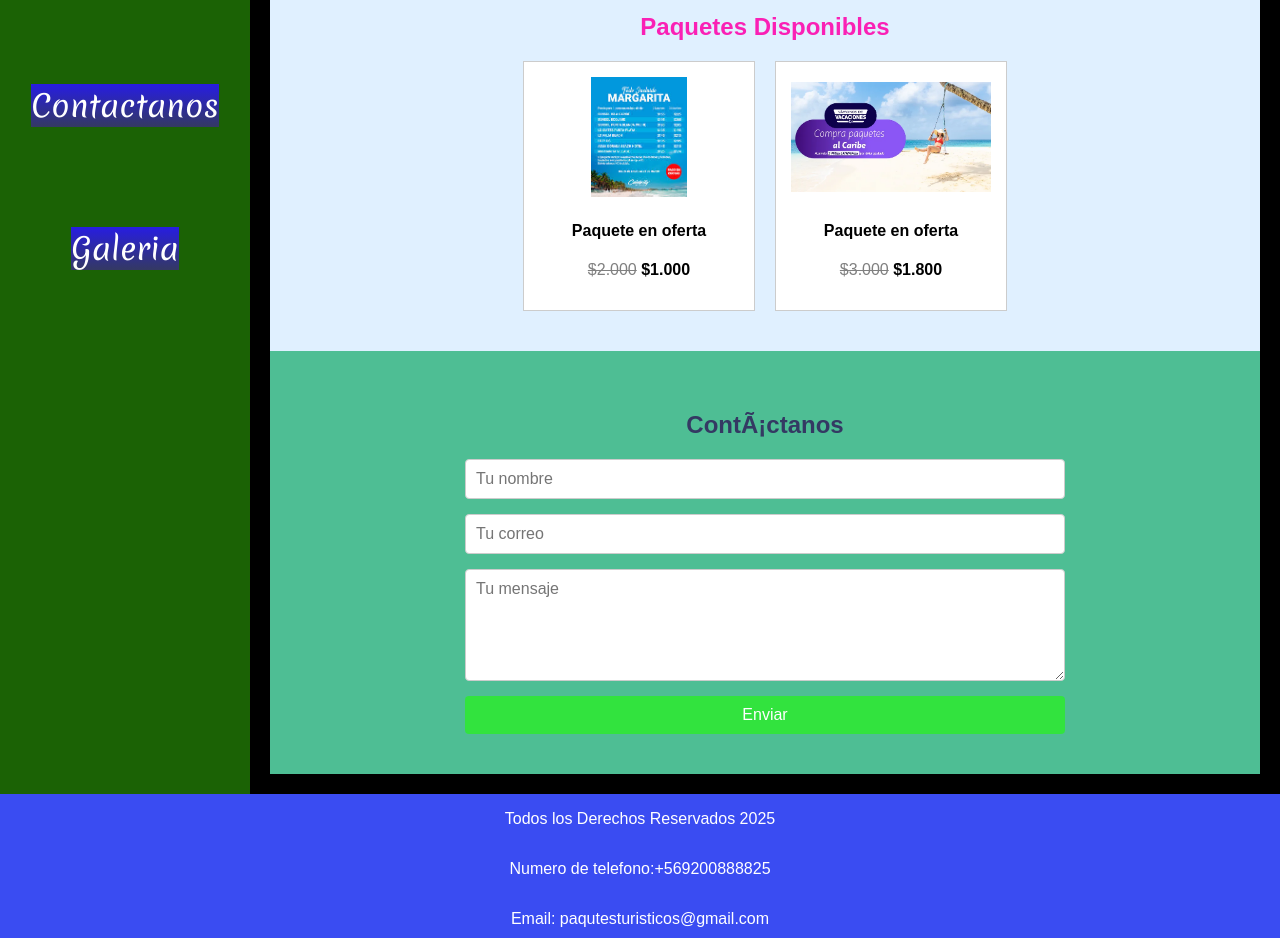
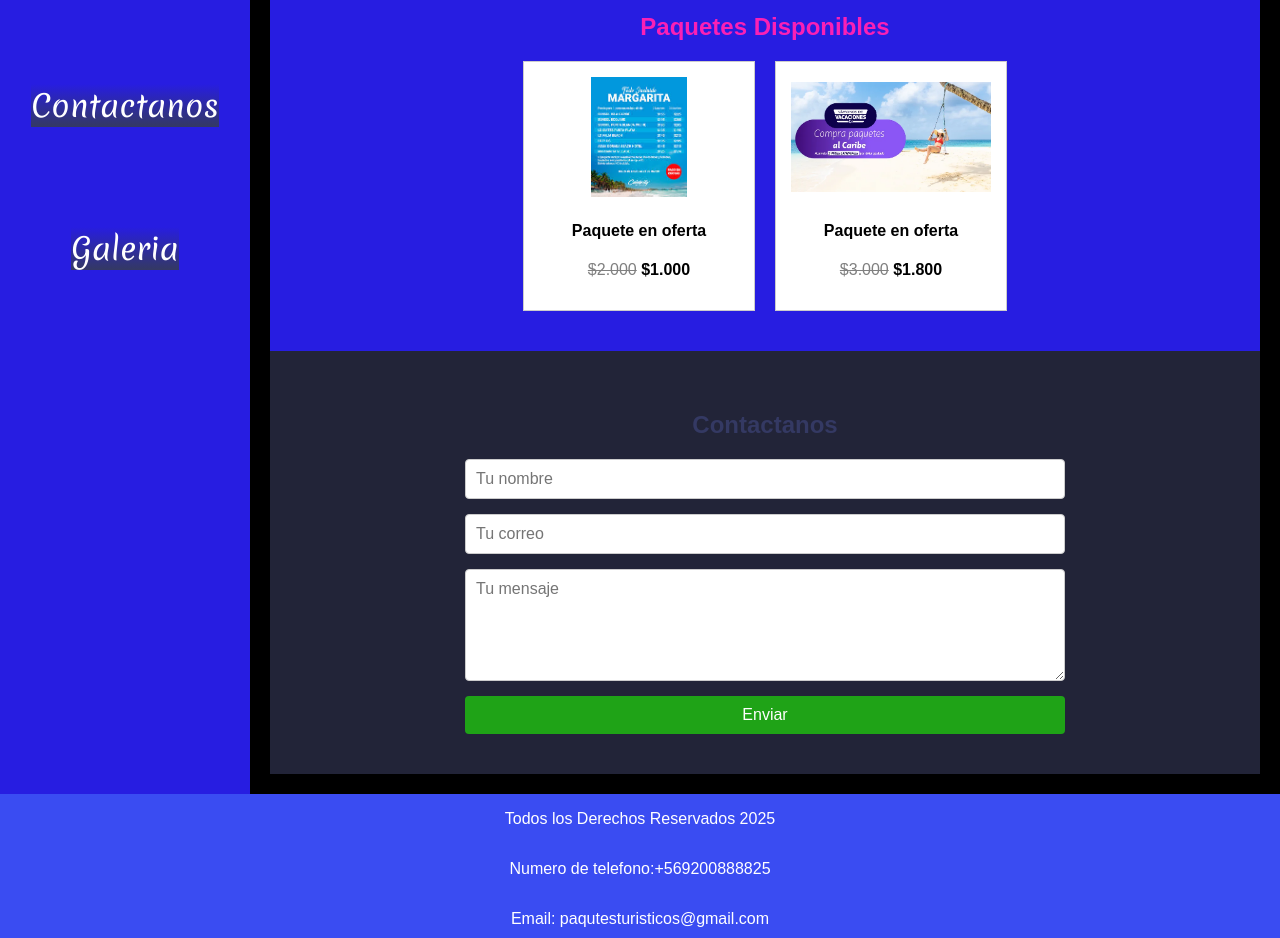
Before and after one commit to 77yoga77/animaciones, a plain HTML site: page index.html in a window 1280 px wide. Shown: the part 715-1653 px from the top of the page. Drawn offline with Linux system fonts and the light colour scheme.

Commit message:
cambios en css style

```diff
--- a/assets/style.css
+++ b/assets/style.css
@@ -12,18 +12,21 @@ body {
 
 .sidebar {
   grid-area: sidebar;
-  background-color: #1b6205;
+  background-color: #271de1;
   color: white;
   display: flex;
   flex-direction: column;
   padding: 20px;
+  text-align: center;
 }
 
 .logo-coin img{
  height: 150px;
  position: relative;
  transition: transform 0.5s ease;
+ text-align: center;
 }
+
 .logo-coin img:hover {
   transform: translateY(70px)
 }
@@ -205,7 +208,7 @@ body {
 
 .contact-section {
   padding: 40px 20px;
-  background-color: #4ebe94;
+  background-color: #5c62985e;
   text-align: center;
 }
 
@@ -247,7 +250,7 @@ body {
 
 .ofertas-section {
   padding: 40px 20px;
-  background-color: #e0f0ff;
+  background-color: #271de1;
   text-align: center;
   animation: text 5s linear infinite;
 }
--- a/index.html
+++ b/index.html
@@ -36,9 +36,9 @@
    </div>
 
    <div class="mobile-nav" id="mobileNav">
-  <a href="#">Inicio </a>
-  <a href="#ofertas">Ofertas</a>
-  <a href="#contacto"> Contacto</a>
+  <a href="#">Inicio</a>
+  <a href="#Ofertas">Ofertas</a>
+  <a href="#Contactanos">Contacto</a>
 </div>
 
       <div class="top-bar">
@@ -128,7 +128,7 @@
 </section>
 
       <section id="Contactanos" class="contact-section">
-  <h2>Contáctanos</h2>
+  <h2>Contactanos</h2>
   <form class="contact-form">
     <input type="text" placeholder="Tu nombre" required>
     <input type="email" placeholder="Tu correo" required>
```
